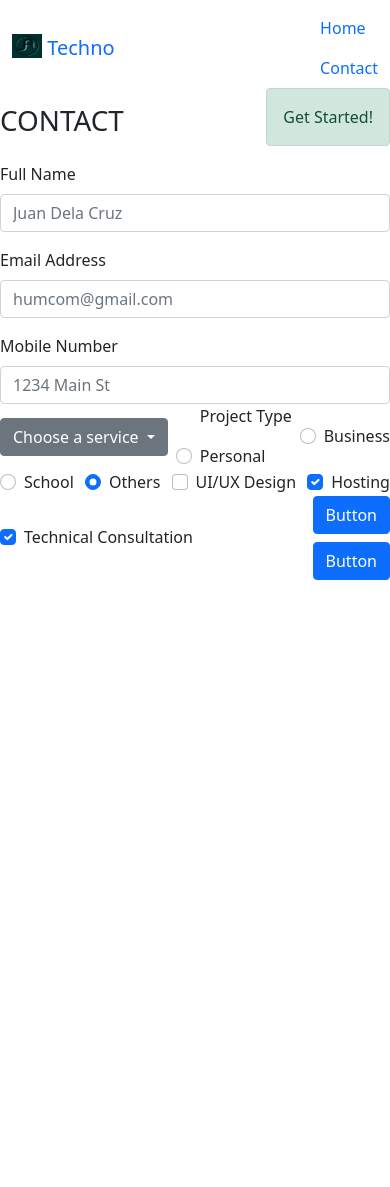
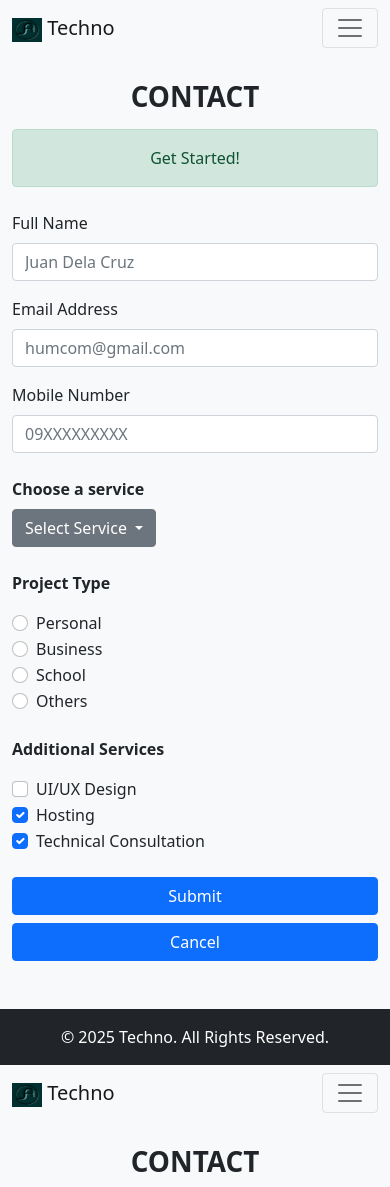
Before and after one commit to 20256204-joy/AgunodMayJo_final_exam, a plain HTML site: page contact.html in a window 390 px wide. Shown: the top 1187 px of the page. Before the commit the page ends 844 px from the top, so only its background shows below. Drawn offline with nearby package versions, Linux system fonts and the light colour scheme.

Commit message:
contact.html

```diff
--- a/contact.html
+++ b/contact.html
@@ -4,109 +4,284 @@
     <meta charset="UTF-8">
     <meta name="viewport" content="width=device-width, initial-scale=1.0">
     <meta http-equiv="X-UA-Compatible" content="ie=edge">
-    <title>Document</title>
-    <link rel="stylesheet" href= "bootstrap-5.0.2-dist/css/bootstrap-grid.min.css"/>
-    <link href="https://cdn.jsdelivr.net/npm/bootstrap@5.0.2/dist/css/bootstrap.min.css" rel="stylesheet" integrity="sha384-EVSTQN3/azprG1Anm3QDgpJLIm9Nao0Yz1ztcQTwFspd3yD65VohhpuuCOmLASjC" crossorigin="anonymous">
-    <script src="https://cdn.jsdelivr.net/npm/bootstrap@5.0.2/dist/js/bootstrap.bundle.min.js" integrity="sha384-MrcW6ZMFYlzcLA8Nl+NtUVF0sA7MsXsP1UyJoMp4YLEuNSfAP+JcXn/tWtIaxVXM" crossorigin="anonymous"></script>
+    <title>Contact - Techno</title>
+
+    <link rel="stylesheet" href="bootstrap-5.0.2-dist/css/bootstrap-grid.min.css"/>
+    <link href="https://cdn.jsdelivr.net/npm/bootstrap@5.0.2/dist/css/bootstrap.min.css" rel="stylesheet">
+    <script src="https://cdn.jsdelivr.net/npm/bootstrap@5.0.2/dist/js/bootstrap.bundle.min.js"></script>
 </head>
-<body>
-    <nav class="navbar bg-body-tertiary">
+
+<body class="bg-light">
+
+<nav class="navbar navbar-expand-lg navbar-light bg-light">
     <div class="container-fluid">
+
         <a class="navbar-brand" href="#">
-      <img src="picture/Activity1_Logo_Agunod.png" alt="Logo" width="30" height="24" class="d-inline-block align-text-top">
+            <img src="picture/Activity1_Logo_Agunod.png" alt="Logo" width="30" height="24">
             Techno
         </a>
-    <ul class="navbar-nav">
+
+        <button class="navbar-toggler" type="button" data-bs-toggle="collapse" data-bs-target="#navbarNav">
+            <span class="navbar-toggler-icon"></span>
+        </button>
+
+        <div class="collapse navbar-collapse" id="navbarNav">
+            <ul class="navbar-nav ms-auto">
                 <li class="nav-item">
-          <a class="nav-link active" aria-current="page" href="index.html">Home</a>
+                    <a class="nav-link" href="index.html">Home</a>
                 </li>
                 <li class="nav-item">
-          <a class="nav-link" href="contact.html">Contact</a>
+                    <a class="nav-link active" href="contact.html">Contact</a>
                 </li>
+            </ul>
         </div>
 
-  <h1>CONTACT</h1>
+    </div>
+</nav>
 
-  <div class="alert alert-success" role="alert">
+
+<div class="container mt-4">
+    <h1 class="text-center fw-bold">CONTACT</h1>
+
+    <div class="alert alert-success text-center mt-3">
         Get Started!
     </div>
+</div>
 
+
+<div class="container mt-4">
     <form class="row g-3">
+
         <div class="col-md-6">
-      <label for="inputEmail4" class="form-label">Full Name</label>
-      <input type="email" class="form-control" id="inputEmail4" placeholder="Juan Dela Cruz">
+            <label class="form-label">Full Name</label>
+            <input type="text" class="form-control" placeholder="Juan Dela Cruz">
         </div>
+
         <div class="col-md-6">
-      <label for="inputPassword4" class="form-label">Email Address</label>
-      <input type="password" class="form-control" id="inputPassword4" placeholder="humcom@gmail.com">
+            <label class="form-label">Email Address</label>
+            <input type="email" class="form-control" placeholder="humcom@gmail.com">
         </div>
+
         <div class="col-12">
-      <label for="inputAddress" class="form-label">Mobile Number</label>
-      <input type="text" class="form-control" id="inputAddress" placeholder="1234 Main St">
+            <label class="form-label">Mobile Number</label>
+            <input type="text" class="form-control" placeholder="09XXXXXXXXX">
         </div>
+
     </form>
 
+
+    <div class="mt-4">
+        <label class="form-label fw-bold">Choose a service</label>
         <div class="dropdown">
-    <button class="btn btn-secondary dropdown-toggle" type="button" id="dropdownMenuButton1" data-bs-toggle="dropdown" aria-expanded="false">
-      Choose a service
+            <button class="btn btn-secondary dropdown-toggle" type="button" data-bs-toggle="dropdown">
+                Select Service
             </button>
-    <ul class="dropdown-menu" aria-labelledby="dropdownMenuButton1">
+            <ul class="dropdown-menu">
                 <li><a class="dropdown-item" href="#">Web Development</a></li>
                 <li><a class="dropdown-item" href="#">App Development</a></li>
                 <li><a class="dropdown-item" href="#">Cloud Services</a></li>
                 <li><a class="dropdown-item" href="#">AI Solutions</a></li>
             </ul>
         </div>
+    </div>
+
+
+    <div class="mt-4">
+        <p class="fw-bold">Project Type</p>
 
         <div class="form-check">
-      <p>Project Type</p>
-        <input class="form-check-input" type="radio" name="flexRadioDefault" id="flexRadioDefault1">
-        <label class="form-check-label" for="flexRadioDefault1">
-          Personal
-        </label>
-      </div>
-      <div class="form-check">
-        <input class="form-check-input" type="radio" name="flexRadioDefault" id="flexRadioDefault2" checked>
-        <label class="form-check-label" for="flexRadioDefault2">
-          Business
-        </label>
-      </div>
-      <div class="form-check">
-            <input class="form-check-input" type="radio" name="flexRadioDefault" id="flexRadioDefault2" checked>
-            <label class="form-check-label" for="flexRadioDefault2">
-              School
-            </label>
-          </div>
-          <div class="form-check">
-                <input class="form-check-input" type="radio" name="flexRadioDefault" id="flexRadioDefault2" checked>
-                <label class="form-check-label" for="flexRadioDefault2">
-                  Others
-                </label>
+            <input class="form-check-input" type="radio" name="projectType" id="typePersonal">
+            <label class="form-check-label" for="typePersonal">Personal</label>
         </div>
 
         <div class="form-check">
-        <input class="form-check-input" type="checkbox" value="" id="flexCheckDefault">
-        <label class="form-check-label" for="flexCheckDefault">
-         UI/UX Design
-        </label>
-      </div>
-      <div class="form-check">
-        <input class="form-check-input" type="checkbox" value="" id="flexCheckChecked" checked>
-        <label class="form-check-label" for="flexCheckChecked">
-         Hosting
-        </label>
-      </div>
-      <div class="form-check">
-            <input class="form-check-input" type="checkbox" value="" id="flexCheckChecked" checked>
-            <label class="form-check-label" for="flexCheckChecked">
-             Technical Consultation
-            </label>
+            <input class="form-check-input" type="radio" name="projectType" id="typeBusiness">
+            <label class="form-check-label" for="typeBusiness">Business</label>
         </div>
 
-  <div class="d-grid gap-2 d-md-block">
-  <button class="btn btn-primary" type="button">Button</button>
-  <button class="btn btn-primary" type="button">Button</button>
+        <div class="form-check">
+            <input class="form-check-input" type="radio" name="projectType" id="typeSchool">
+            <label class="form-check-label" for="typeSchool">School</label>
         </div>
+
+        <div class="form-check">
+            <input class="form-check-input" type="radio" name="projectType" id="typeOthers">
+            <label class="form-check-label" for="typeOthers">Others</label>
+        </div>
+    </div>
+
+
+    <div class="mt-4">
+        <p class="fw-bold">Additional Services</p>
+
+        <div class="form-check">
+            <input class="form-check-input" type="checkbox" id="checkUIUX">
+            <label class="form-check-label" for="checkUIUX">UI/UX Design</label>
+        </div>
+
+        <div class="form-check">
+            <input class="form-check-input" type="checkbox" id="checkHosting" checked>
+            <label class="form-check-label" for="checkHosting">Hosting</label>
+        </div>
+
+        <div class="form-check">
+            <input class="form-check-input" type="checkbox" id="checkTechConsult" checked>
+            <label class="form-check-label" for="checkTechConsult">Technical Consultation</label>
+        </div>
+    </div>
+
+
+    <div class="d-grid gap-2 d-md-block mt-4">
+        <button class="btn btn-primary" type="button">Submit</button>
+        <button class="btn btn-primary" type="button">Cancel</button>
+    </div>
+
+</div>
+
+<footer class="bg-dark text-white text-center py-3 mt-5">
+    <p class="mb-0">© 2025 Techno. All Rights Reserved.</p>
+</footer>
 
 </body>
 </html>
+<!DOCTYPE html>
+<html lang="en">
+<head>
+    <meta charset="UTF-8">
+    <meta name="viewport" content="width=device-width, initial-scale=1.0">
+    <meta http-equiv="X-UA-Compatible" content="ie=edge">
+    <title>Contact - Techno</title>
+
+    <link rel="stylesheet" href="bootstrap-5.0.2-dist/css/bootstrap-grid.min.css"/>
+    <link href="https://cdn.jsdelivr.net/npm/bootstrap@5.0.2/dist/css/bootstrap.min.css" rel="stylesheet">
+    <script src="https://cdn.jsdelivr.net/npm/bootstrap@5.0.2/dist/js/bootstrap.bundle.min.js"></script>
+</head>
+
+<body class="bg-light">
+
+<nav class="navbar navbar-expand-lg navbar-light bg-light">
+    <div class="container-fluid">
+
+        <a class="navbar-brand" href="#">
+            <img src="picture/Activity1_Logo_Agunod.png" alt="Logo" width="30" height="24">
+            Techno
+        </a>
+
+        <button class="navbar-toggler" type="button" data-bs-toggle="collapse" data-bs-target="#navbarNav">
+            <span class="navbar-toggler-icon"></span>
+        </button>
+
+        <div class="collapse navbar-collapse" id="navbarNav">
+            <ul class="navbar-nav ms-auto">
+                <li class="nav-item">
+                    <a class="nav-link" href="index.html">Home</a>
+                </li>
+                <li class="nav-item">
+                    <a class="nav-link active" href="contact.html">Contact</a>
+                </li>
+            </ul>
+        </div>
+
+    </div>
+</nav>
+
+<div class="container mt-4">
+    <h1 class="text-center fw-bold">CONTACT</h1>
+
+    <div class="alert alert-success text-center mt-3">
+        Get Started!
+    </div>
+</div>
+
+<div class="container mt-4">
+    <form class="row g-3">
+
+        <div class="col-md-6">
+            <label class="form-label">Full Name</label>
+            <input type="text" class="form-control" placeholder="Juan Dela Cruz">
+        </div>
+
+        <div class="col-md-6">
+            <label class="form-label">Email Address</label>
+            <input type="email" class="form-control" placeholder="humcom@gmail.com">
+        </div>
+
+        <div class="col-12">
+            <label class="form-label">Mobile Number</label>
+            <input type="text" class="form-control" placeholder="09XXXXXXXXX">
+        </div>
+
+    </form>
+
+    <div class="mt-4">
+        <label class="form-label fw-bold">Choose a service</label>
+        <div class="dropdown">
+            <button class="btn btn-secondary dropdown-toggle" type="button" data-bs-toggle="dropdown">
+                Select Service
+            </button>
+            <ul class="dropdown-menu">
+                <li><a class="dropdown-item" href="#">Web Development</a></li>
+                <li><a class="dropdown-item" href="#">App Development</a></li>
+                <li><a class="dropdown-item" href="#">Cloud Services</a></li>
+                <li><a class="dropdown-item" href="#">AI Solutions</a></li>
+            </ul>
+        </div>
+    </div>
+
+    <div class="mt-4">
+        <p class="fw-bold">Project Type</p>
+
+        <div class="form-check">
+            <input class="form-check-input" type="radio" name="projectType" id="typePersonal">
+            <label class="form-check-label" for="typePersonal">Personal</label>
+        </div>
+
+        <div class="form-check">
+            <input class="form-check-input" type="radio" name="projectType" id="typeBusiness">
+            <label class="form-check-label" for="typeBusiness">Business</label>
+        </div>
+
+        <div class="form-check">
+            <input class="form-check-input" type="radio" name="projectType" id="typeSchool">
+            <label class="form-check-label" for="typeSchool">School</label>
+        </div>
+
+        <div class="form-check">
+            <input class="form-check-input" type="radio" name="projectType" id="typeOthers">
+            <label class="form-check-label" for="typeOthers">Others</label>
+        </div>
+    </div>
+
+    <div class="mt-4">
+        <p class="fw-bold">Additional Services</p>
+
+        <div class="form-check">
+            <input class="form-check-input" type="checkbox" id="checkUIUX">
+            <label class="form-check-label" for="checkUIUX">UI/UX Design</label>
+        </div>
+
+        <div class="form-check">
+            <input class="form-check-input" type="checkbox" id="checkHosting" checked>
+            <label class="form-check-label" for="checkHosting">Hosting</label>
+        </div>
+
+        <div class="form-check">
+            <input class="form-check-input" type="checkbox" id="checkTechConsult" checked>
+            <label class="form-check-label" for="checkTechConsult">Technical Consultation</label>
+        </div>
+    </div>
+
+    <div class="d-grid gap-2 d-md-block mt-4">
+        <button class="btn btn-primary" type="button">Submit</button>
+        <button class="btn btn-primary" type="button">Cancel</button>
+    </div>
+
+</div>
+
+<!-- FOOTER -->
+<footer class="bg-dark text-white text-center py-3 mt-5">
+    <p class="mb-0">© 2025 Techno. All Rights Reserved.</p>
+</footer>
+
+</body>
+    </html>
```
Lines whose indentation alone changed are shown as unchanged.
